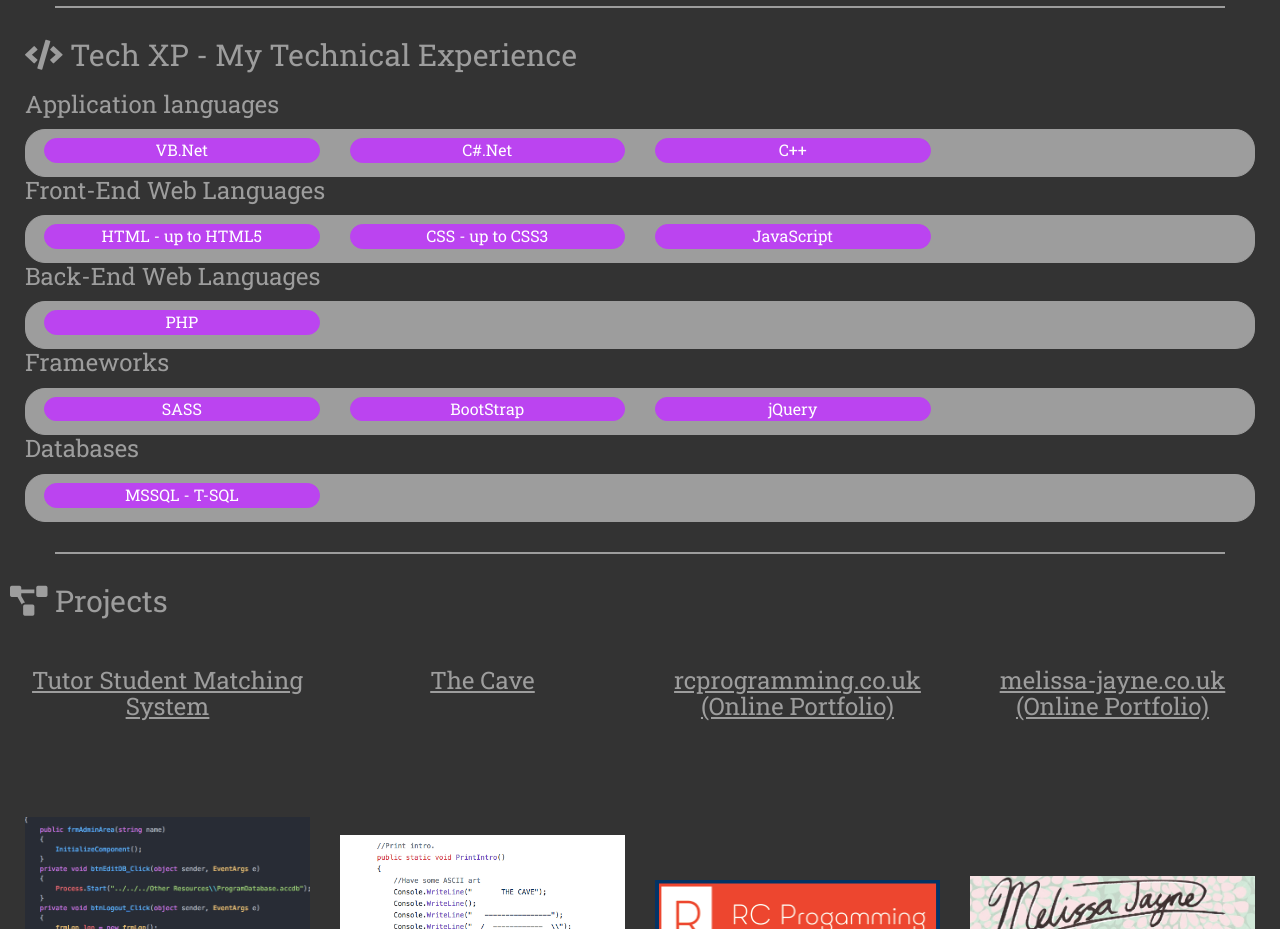
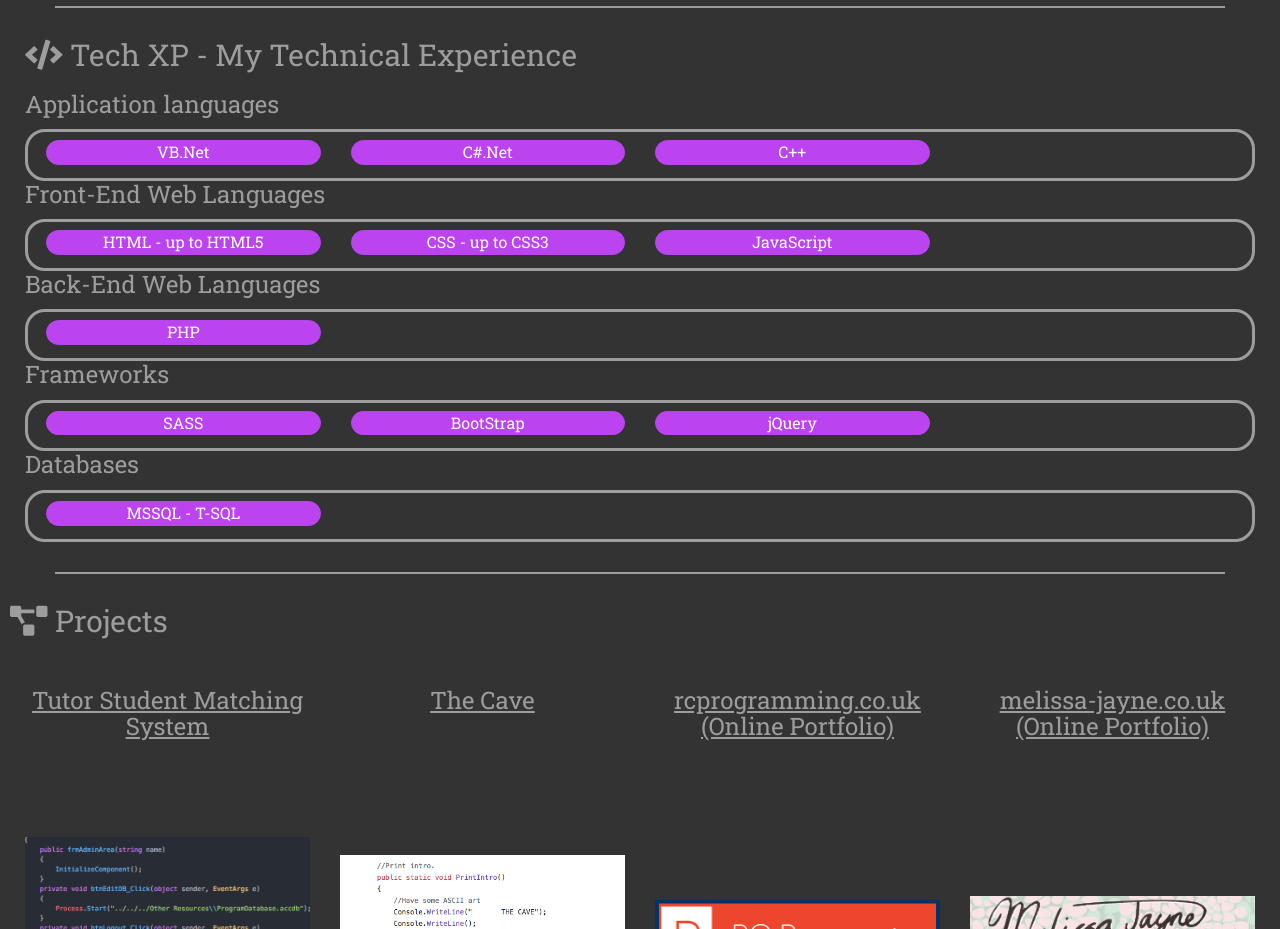
Before and after one commit to ElementalDev/rcollettsg.github.io, a plain HTML site: page index.html in a window 1280 px wide. Shown: the part 1320-2249 px from the top of the page. Drawn offline with nearby package versions, Linux system fonts and the light colour scheme.

Commit message:
Removed background of TechXP divs

```diff
--- a/style.css
+++ b/style.css
@@ -92,8 +92,7 @@ h2, h3, h4 {
 /* Styles for TechXP section */
 
 .langBox {
-  border: 1px solid #9d9d9d;
-  background-color: #9d9d9d;
+  border: 3px solid #9d9d9d;
   border-radius: 20px;
   text-align: center;
   padding: 3px;
```
